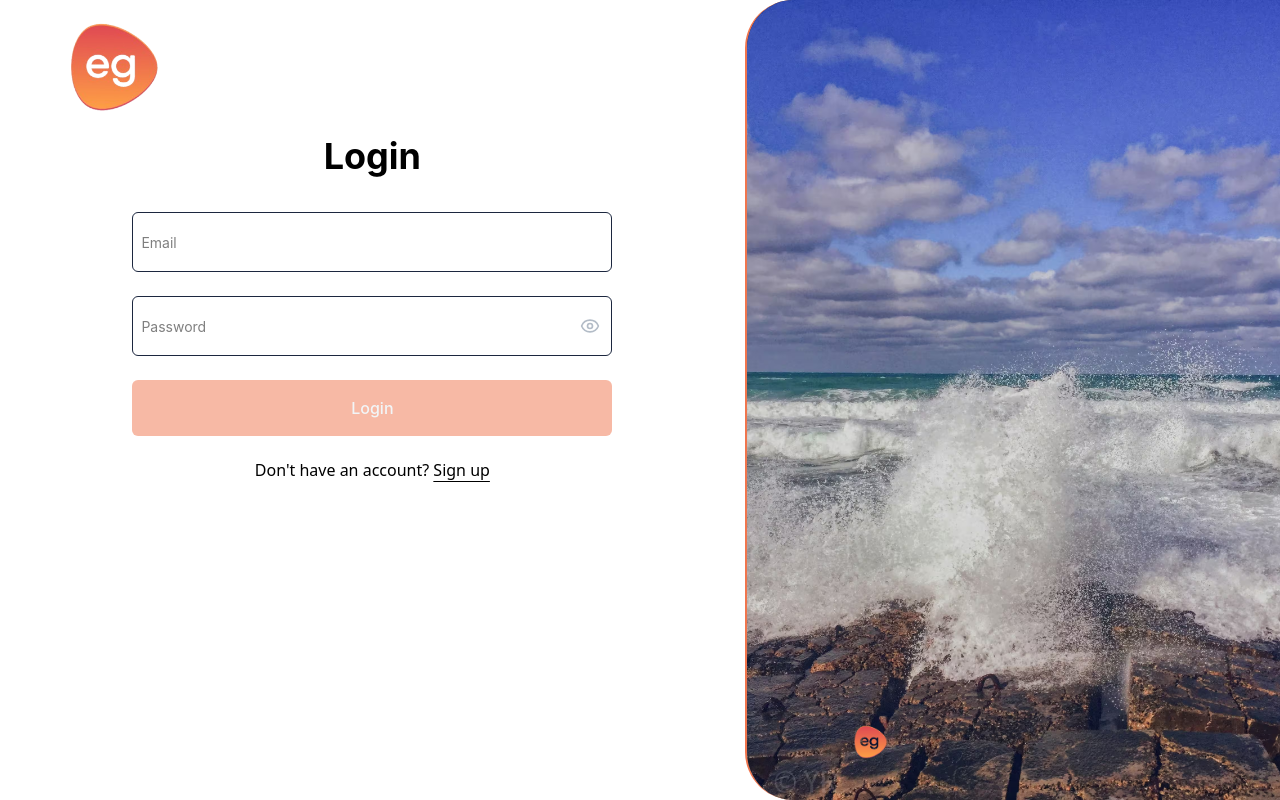
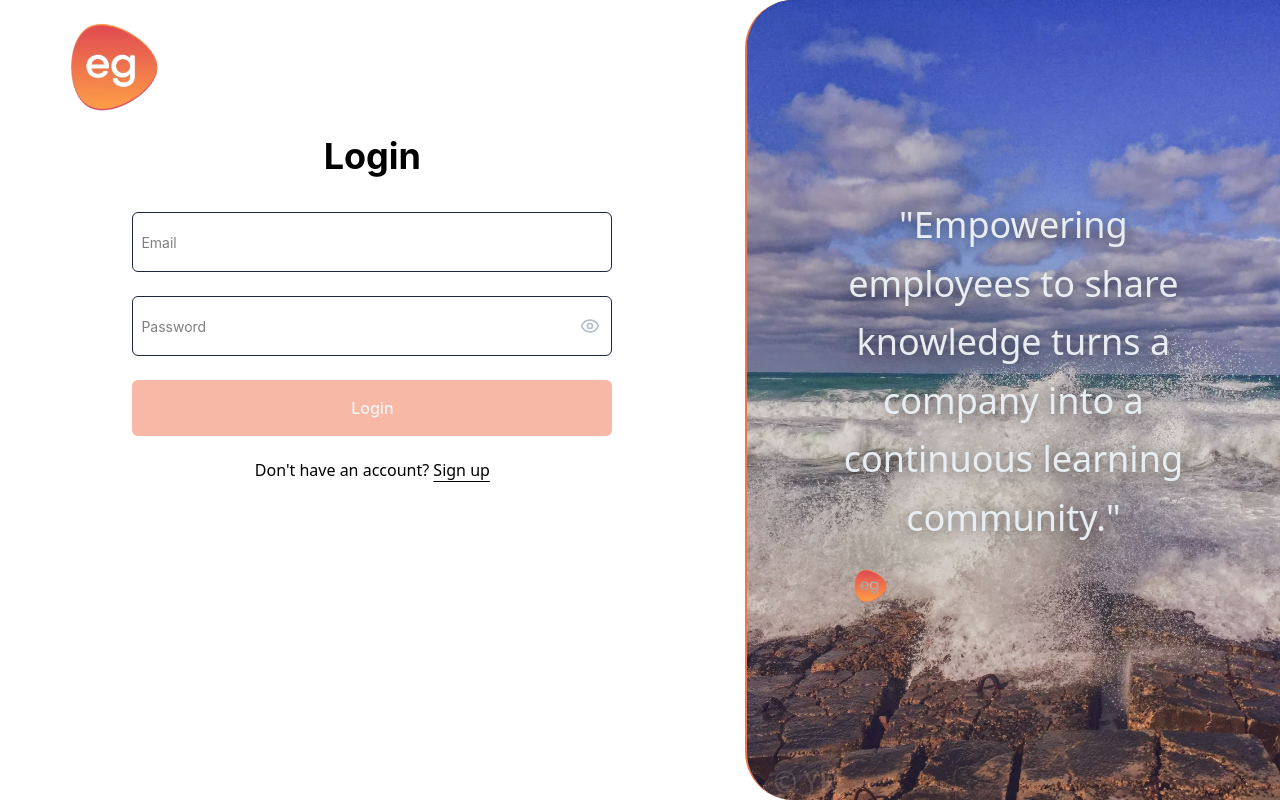
Before and after one commit to Redaelemawy20/ubiquitous-octo-succotash, a React app in the folder frontend/: page /login in a window 1280 px wide. Built offline with nearby package versions, Linux system fonts and the light colour scheme; no server answers; the HTML template or start-up script is replaced by a standard one.

Commit message:
feat (frontend): add rotating quotes  to AuthLayout

```diff
--- a/frontend/src/components/auth/AuthLayout.tsx
+++ b/frontend/src/components/auth/AuthLayout.tsx
@@ -1,4 +1,5 @@
 import type { ReactNode } from "react";
+import { useEffect, useState } from "react";
 import { AppLogo } from "../common/AppLogo";
 
 interface AuthLayoutProps {
@@ -8,12 +9,27 @@ interface AuthLayoutProps {
   maxWidth?: string;
 }
 
+const quotes = [
+  "Learning is most powerful when it's created by the people who live it every day.",
+  "Empowering employees to share knowledge turns a company into a continuous learning community.",
+];
+
 export function AuthLayout({
   children,
   title,
   subtitle,
   maxWidth,
 }: AuthLayoutProps) {
+  const [currentQuoteIndex, setCurrentQuoteIndex] = useState(0);
+
+  useEffect(() => {
+    const interval = setInterval(() => {
+      setCurrentQuoteIndex((prev) => (prev + 1) % quotes.length);
+    }, 5000); // Change quote every 5 seconds
+
+    return () => clearInterval(interval);
+  }, []);
+
   return (
     <div className="min-h-screen w-screen flex flex-col lg:flex-row">
       {/* Left Section - Login Form */}
@@ -38,9 +54,7 @@ export function AuthLayout({
       </div>
 
       {/* Right Section - Sea Image */}
-      <div className="h-screen flex lg:w-1/2 bg-linear-to-br from-secondary to-background relative overflow-hidden border-primary border-l-2 rounded-l-[3rem]">
-        {/* Header */}
-
+      <div className="h-screen flex flex-col lg:w-1/2 bg-linear-to-br from-secondary to-background relative overflow-hidden border-primary border-l-2 rounded-l-[3rem]">
         {/* Sea Image */}
         <div className="flex-1 flex items-center justify-center relative">
           <img
@@ -50,11 +64,34 @@ export function AuthLayout({
           />
         </div>
 
-        {/* Logo Section */}
-        <div className="absolute left-[8%] bottom-6 lg:left-16 text-foreground">
-          {/* Logo */}
-          <div className="mb-4 ">
-            <AppLogo size="sm" />
+        {/* Quotes Section - Middle */}
+        <div className="absolute inset-0 flex items-center justify-center px-8 lg:px-16 pointer-events-none">
+          {/* Subtle gradient overlay for natural contrast */}
+          <div className="absolute inset-0 bg-gradient-to-t from-primary/10 via-primary/5 to-transparent"></div>
+
+          <div className="relative flex flex-col items-center max-w-2xl w-full z-10">
+            <div className="relative overflow-hidden min-h-fit w-full">
+              {quotes.map((quote, index) => (
+                <div
+                  key={index}
+                  className={`flex items-center justify-center transition-all duration-500 ease-in-out ${
+                    index === currentQuoteIndex
+                      ? "translate-x-0 opacity-100 relative"
+                      : index < currentQuoteIndex
+                      ? "-translate-x-full opacity-0 absolute inset-0"
+                      : "translate-x-full opacity-0 absolute inset-0"
+                  }`}
+                >
+                  <p className="text-lg md:text-2xl font-secondary text-center text-primary-foreground drop-shadow-[0_2px_8px_rgba(0,0,0,0.6)] leading-relaxed">
+                    "{quote}"
+                  </p>
+                </div>
+              ))}
+            </div>
+
+            <div className="mt-5 self-start pointer-events-auto">
+              <AppLogo size="sm" />
+            </div>
           </div>
         </div>
       </div>
```
